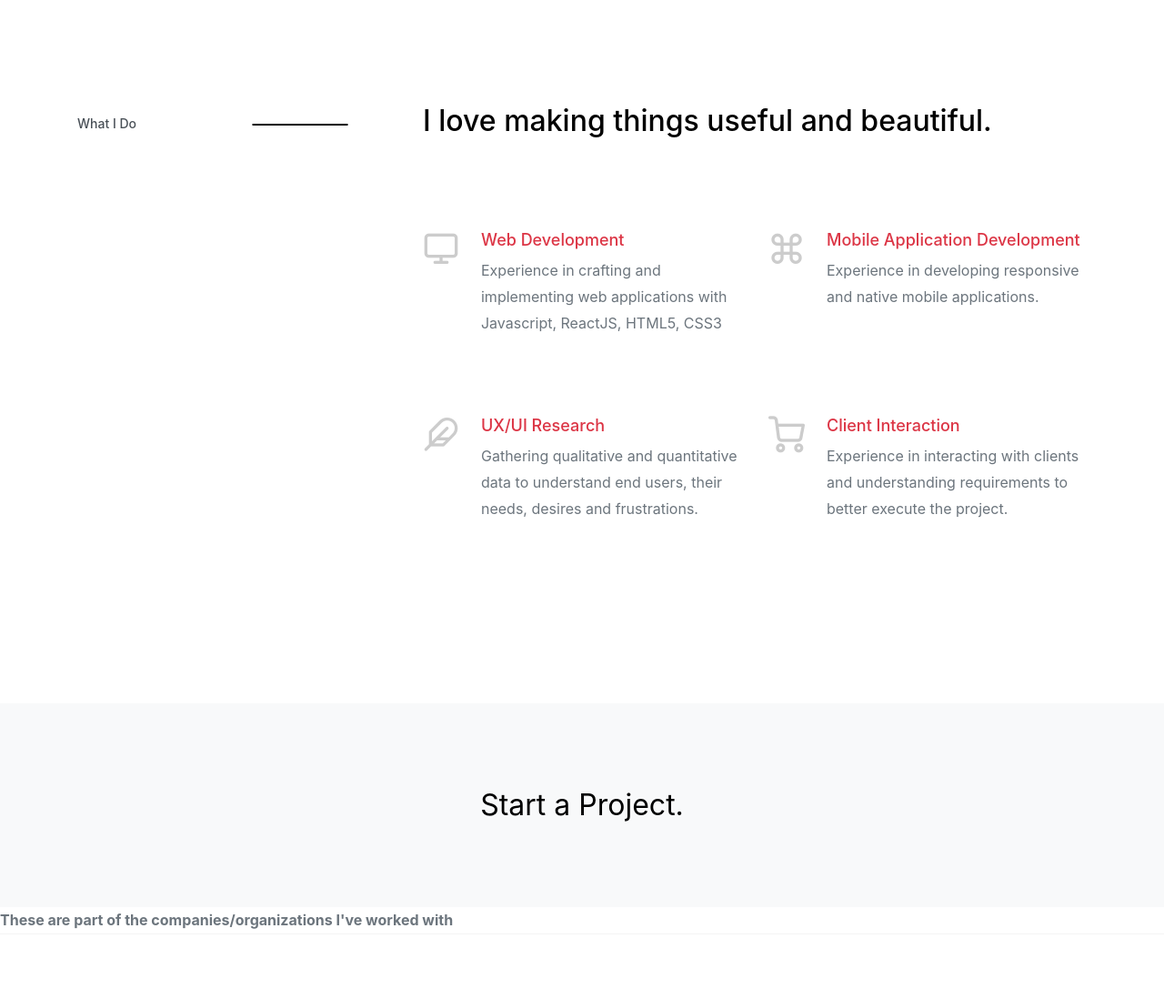
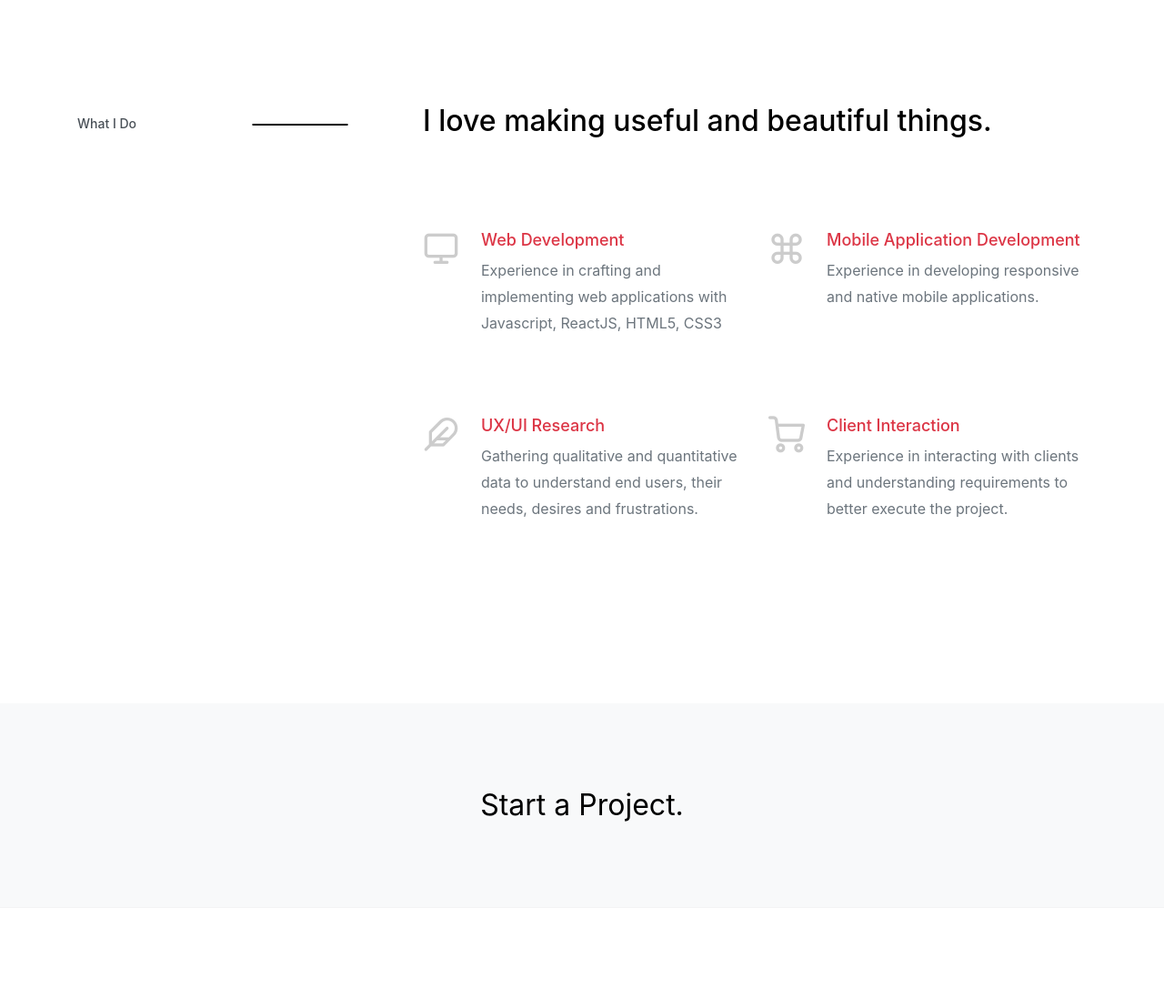
Before and after one commit to ankursehdev/ankursehdev.github.io, a plain HTML site: page index.html in a window 1280 px wide. Shown: the part 1534-2632 px from the top of the page at 91% size. Drawn offline with Linux system fonts and the light colour scheme; files whose address does not match are found by name.

Commit message:
adding new line to index

```diff
--- a/index.html
+++ b/index.html
@@ -262,7 +262,7 @@
 
             <div class="row">
               <div class="col-md-12">
-                <h2 class="mb-5">I love making things useful and beautiful.</h2>
+                <h2 class="mb-5">I love making useful and beautiful things.</h2>
               </div>
             </div>
 
@@ -339,7 +339,7 @@
       </div>
     </a>
     <!-- END call to action -->
-<b>These are part of the companies/organizations I've worked with </b>
+<!-- <b>These are part of the companies/organizations I've worked with </b> -->
     <footer class="templateux-footer">
       <div class="container-fluid">
         <div class="row">
```
